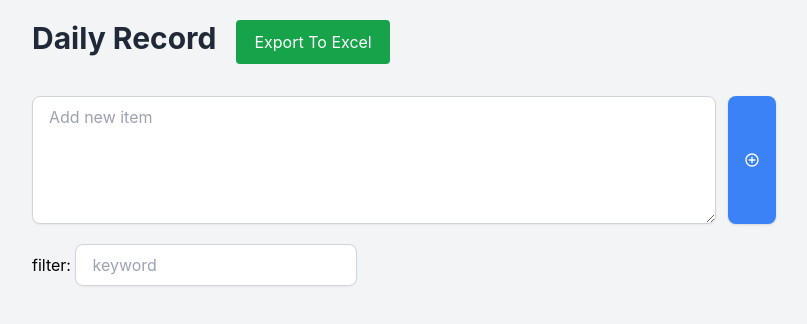
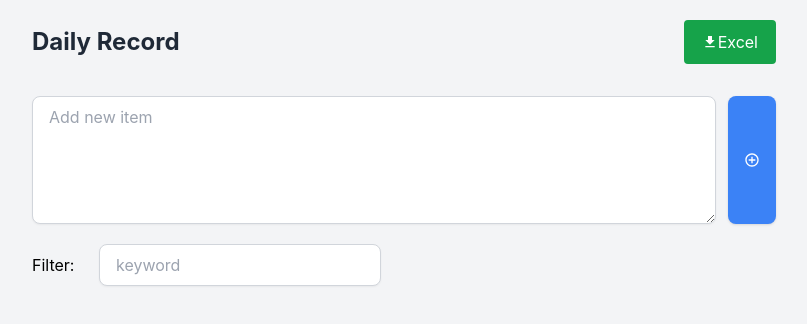
Before and after one commit to jimmyww7710/react-json-diary-localStorage, a React (Create React App) app: page / in a window 1280 px wide. Shown: the top 324 px of the page, without its empty margins (236-1043 px from the left). Built offline with nearby package versions, Linux system fonts and the light colour scheme.

Commit message:
feat: updated feature - break line - rwd (title size, button) - textarea minium and maxium height - filter sparate keyword and date

```diff
--- a/src/App.js
+++ b/src/App.js
@@ -10,6 +10,8 @@ const App = () => {
   const [newItem, setNewItem] = useState("");
   const [isPopupOpen, setPopupOpen] = useState(false);
   const [popupId, setPopupId] = useState(null);
+
+  const [showPlusOne, setShowPlusOne] = useState(false);
 
   const closePopup = () => setPopupOpen(false);
 
@@ -33,6 +35,11 @@ const App = () => {
       const response = addData({ id, content: newItem, date: currentDate });
       setData(response);
       setNewItem("");
+      setShowPlusOne(true);
+
+      setTimeout(() => {
+        setShowPlusOne(false);
+      }, 1500);
     } catch (error) {
       console.error("Error adding item", error);
     }
@@ -74,17 +81,17 @@ const App = () => {
 
   return (
     <div className="min-h-screen bg-gray-100 flex flex-col p-5 items-center">
-      <section className="w-[60%]">
-        <div className="flex">
-          <h1 className="text-3xl font-bold text-gray-800 mb-5 mr-5">Daily Record</h1>
-          <ExportJsonToExcel jsonData={data} fileName="diary-all" buttonName='Export To Excel' />
+      <section className="w-[100%] sm:w-[60%]">
+        <div className="flex justify-between">
+          <h1 className="text-xl sm:text-2xl font-bold text-gray-800 mr-5 self-center flex-shrink-0">Daily Record</h1>
+          <ExportJsonToExcel jsonData={data} fileName="diary-all" buttonName='Excel' />
         </div>
-        <div className="flex space-x-3 mt-5 mb-5">
+        <div className="flex space-x-3 mt-8 mb-5 relative">
           <textarea
             value={newItem}
             onChange={(e) => setNewItem(e.target.value)}
             placeholder="Add new item"
-            className="w-full h-32 px-4 py-2 border border-gray-300 rounded-lg shadow-sm focus:outline-none focus:ring-2 focus:ring-blue-400"
+            className="w-full max-h-64 min-h-32 px-4 py-2 border border-gray-300 rounded-lg shadow-sm focus:outline-none focus:ring-2 focus:ring-blue-400"
           >
           </textarea>
           <button
@@ -93,15 +100,25 @@ const App = () => {
           >
             <MdOutlineAddCircleOutline />
           </button>
+          {showPlusOne && (
+            <div
+              className="mt-4 text-3xl text-yellow-500 absolute right-0 animate-fadeInOut font-black"
+              style={{ animationDuration: '1.2s', textShadow: '1px 2px #ffffff' }}
+            >
+              +1
+            </div>
+          )}
         </div>
-        <label htmlFor="">filter: </label>
-        <input
-          type="text"
-
-          onChange={(e) => setFilterText(e.target.value)}
-          placeholder="keyword"
-          className="px-4 py-2 border border-gray-300 rounded-lg shadow-sm focus:outline-none focus:ring-2 focus:ring-blue-400"
-        />
+        <div class="mb-5">
+          <label htmlFor="filter" class="mr-5">Filter: </label>
+          <input
+            type="text"
+            id="filter"
+            onChange={(e) => setFilterText(e.target.value)}
+            placeholder="keyword"
+            className="px-4 py-2 border border-gray-300 rounded-lg shadow-sm"
+          />
+        </div>
         <ul className="w-full mt-5 bg-white shadow rounded-lg divide-y divide-gray-200">
           {data.filter(item => {
             return item?.content?.includes(filterText) || item?.date?.includes(filterText) || filterText === ""
@@ -119,7 +136,7 @@ const App = () => {
               </div>
 
 
-              <span className="text-gray-700">{item.content}</span>
+              <span className="text-gray-700" style={{ whiteSpace: 'pre-line' }}>{item.content}</span>
             </li>
           ))}
         </ul>
--- a/src/component/ExportJsonToExcel.js
+++ b/src/component/ExportJsonToExcel.js
@@ -1,5 +1,6 @@
 import React from "react";
 import * as XLSX from "xlsx";
+import { MdDownload } from 'react-icons/md';
 
 const ExportJsonToExcel = ({ jsonData, fileName, buttonName }) => {
     const handleExport = () => {
@@ -16,7 +17,10 @@ const ExportJsonToExcel = ({ jsonData, fileName, buttonName }) => {
 
     return (
         <div>
-            <button className="px-4 py-2 border-2 border-green-600 bg-green-600 text-white rounded hover:bg-green-700" onClick={handleExport}>{buttonName}</button>
+            <button className="px-4 py-2 border-2 border-green-600 bg-green-600 text-white rounded hover:bg-green-700 flex items-center justify-between" onClick={handleExport}>
+                <MdDownload />
+                {buttonName}
+            </button>
         </div>
     );
 };
--- a/tailwind.config.js
+++ b/tailwind.config.js
@@ -1,7 +1,18 @@
 module.exports = {
   content: ["./src/**/*.{js,jsx,ts,tsx}"],
   theme: {
-    extend: {},
+    extend: {
+      animation: {
+        fadeInOut: 'fadeInOut 1.5s ease-out forwards',
+      },
+      keyframes: {
+        fadeInOut: {
+          '0%': { opacity: 0 },
+          '50%': { opacity: 1 },
+          '100%': { opacity: 0 },
+        },
+      }
+    },
   },
   plugins: [],
 };
```
Also changed, not shown: src/App.css (deleted, +0 -38 lines).
